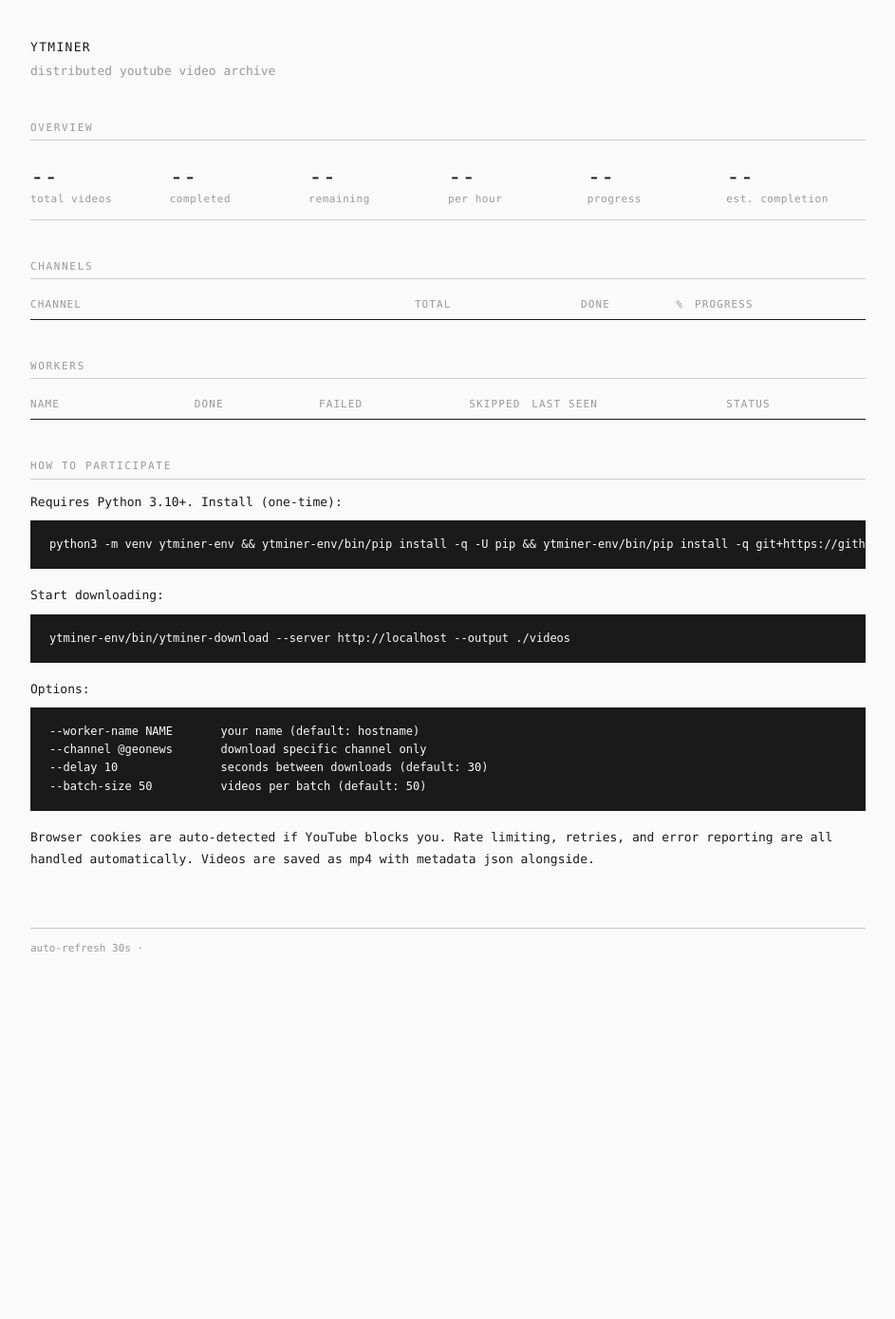
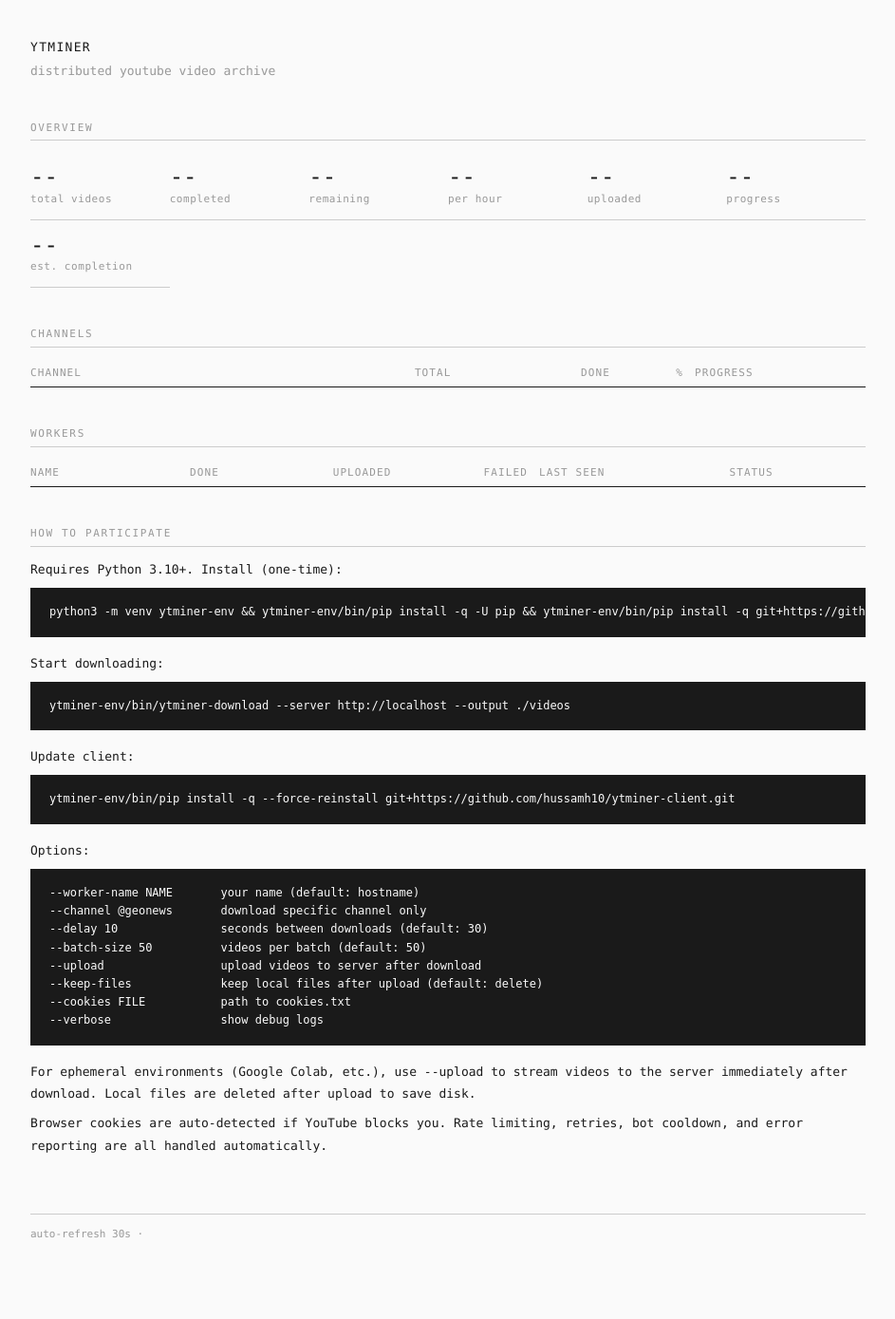
Before and after one commit to hussamh10/ytminer-server, a FastAPI app: page / in a window 1280 px wide. Shown: the whole page at 95% size, without its empty margins (8-951 px from the left). Before the commit the page ends 1003 px from the top, so only its background shows below. Run offline with FastAPI, Linux system fonts and the light colour scheme; data that the repository does not hold is empty; parts of the project's set-up code (start-up, migrations or seed data) failed here and were passed over.

Commit message:
Add video upload endpoint, upload stats, and dashboard updates
- POST /upload/{channel}/{video_id}: streaming file upload (constant memory)
- DB schema migration: uploaded/uploaded_at columns on videos, upload stats on workers
- Dashboard: uploaded count in overview, uploaded column in workers table
- Updated "how to participate" with all client flags including --upload
- Version bump to 0.2.0

Co-Authored-By: Claude Opus 4.6 <noreply@anthropic.com>

```diff
--- a/app.py
+++ b/app.py
@@ -7,6 +7,8 @@ import logging
 from contextlib import asynccontextmanager
 from pathlib import Path
 from typing import Optional
+
+from datetime import datetime, timezone
 
 from fastapi import FastAPI, Query, Request
 from fastapi.responses import FileResponse, HTMLResponse
@@ -19,9 +21,10 @@ logging.basicConfig(level=logging.INFO, format="%(asctime)s [%(name)s] %(message
 
 import os
 
-CLIENT_VERSION = "0.1.0"
+CLIENT_VERSION = "0.2.0"
 DB_PATH = os.environ.get("DB_PATH", "server.db")
 VIDEO_IDS_DIR = os.environ.get("VIDEO_IDS_DIR", "./news-downloader/data/video_ids/")
+UPLOAD_DIR = os.environ.get("UPLOAD_DIR", "./uploads")
 
 
 def get_conn():
@@ -128,6 +131,45 @@ def post_report(body: ReportRequest):
     return {"counts": counts, "next_batch": next_batch}
 
 
+@app.post("/upload/{channel}/{video_id}")
+async def upload_video(
+    channel: str,
+    video_id: str,
+    request: Request,
+    worker: str = Query(...),
+    filename: str = Query(...),
+):
+    """Receive a streamed file upload (video or info.json)."""
+    dest_dir = Path(UPLOAD_DIR) / channel
+    dest_dir.mkdir(parents=True, exist_ok=True)
+    dest_path = dest_dir / filename
+
+    total_bytes = 0
+    with open(dest_path, "wb") as f:
+        async for chunk in request.stream():
+            f.write(chunk)
+            total_bytes += len(chunk)
+
+    now = datetime.now(timezone.utc).isoformat()
+    conn = get_conn()
+
+    # Mark video as uploaded (only for .mp4, not .info.json)
+    if filename.endswith(".mp4"):
+        conn.execute(
+            "UPDATE videos SET uploaded=1, uploaded_at=? WHERE video_id=?",
+            (now, video_id),
+        )
+        conn.execute(
+            "UPDATE workers SET total_uploaded=total_uploaded+1, "
+            "total_upload_bytes=total_upload_bytes+? WHERE name=?",
+            (total_bytes, worker),
+        )
+        conn.commit()
+
+    conn.close()
+    return {"status": "ok", "bytes": total_bytes}
+
+
 @app.get("/status")
 def get_status():
     conn = get_conn()
--- a/templates/dashboard.html
+++ b/templates/dashboard.html
@@ -176,6 +176,10 @@
       <div class="stat-label">per hour</div>
     </div>
     <div class="stat">
+      <div class="stat-value" id="v-uploaded">--</div>
+      <div class="stat-label">uploaded</div>
+    </div>
+    <div class="stat">
       <div class="stat-value" id="v-pct">--</div>
       <div class="stat-label">progress</div>
     </div>
@@ -211,8 +215,8 @@
       <tr>
         <th>name</th>
         <th class="num">done</th>
+        <th class="num">uploaded</th>
         <th class="num">failed</th>
-        <th class="num">skipped</th>
         <th>last seen</th>
         <th>status</th>
       </tr>
@@ -232,13 +236,22 @@
     <p>Start downloading:</p>
     <pre id="run-cmd">ytminer-env/bin/ytminer-download --server SERVER_URL --output ./videos</pre>
 
+    <p>Update client:</p>
+    <pre>ytminer-env/bin/pip install -q --force-reinstall git+https://github.com/hussamh10/ytminer-client.git</pre>
+
     <p>Options:</p>
     <pre>--worker-name NAME       your name (default: hostname)
 --channel @geonews       download specific channel only
 --delay 10               seconds between downloads (default: 30)
---batch-size 50          videos per batch (default: 50)</pre>
+--batch-size 50          videos per batch (default: 50)
+--upload                 upload videos to server after download
+--keep-files             keep local files after upload (default: delete)
+--cookies FILE           path to cookies.txt
+--verbose                show debug logs</pre>
 
-    <p>Browser cookies are auto-detected if YouTube blocks you. Rate limiting, retries, and error reporting are all handled automatically. Videos are saved as mp4 with metadata json alongside.</p>
+    <p>For ephemeral environments (Google Colab, etc.), use --upload to stream videos to the server immediately after download. Local files are deleted after upload to save disk.</p>
+
+    <p>Browser cookies are auto-detected if YouTube blocks you. Rate limiting, retries, bot cooldown, and error reporting are all handled automatically.</p>
   </div>
 </div>
 
@@ -296,6 +309,7 @@ async function refresh() {
     document.getElementById('v-done').textContent = fmt(done);
     document.getElementById('v-pending').textContent = fmt(remaining);
     document.getElementById('v-rate').textContent = rate > 0 ? fmt(rate) : '--';
+    document.getElementById('v-uploaded').textContent = fmt(t.uploaded || 0);
     document.getElementById('v-pct').textContent = pct(done, t.total) + '%';
     document.getElementById('v-eta').textContent = etaDate(remaining, rate);
 
@@ -330,8 +344,8 @@ async function refresh() {
         return `<tr class="${cls}">
           <td>${w.name}</td>
           <td class="num">${fmt(w.total_done)}</td>
+          <td class="num">${fmt(w.total_uploaded || 0)}</td>
           <td class="num">${fmt(w.total_failed)}</td>
-          <td class="num">${fmt(w.total_skipped)}</td>
           <td>${ago(w.last_seen)}</td>
           <td>${status}</td>
         </tr>`;
```
Also changed, not shown: db.py (+17 -2 lines).
